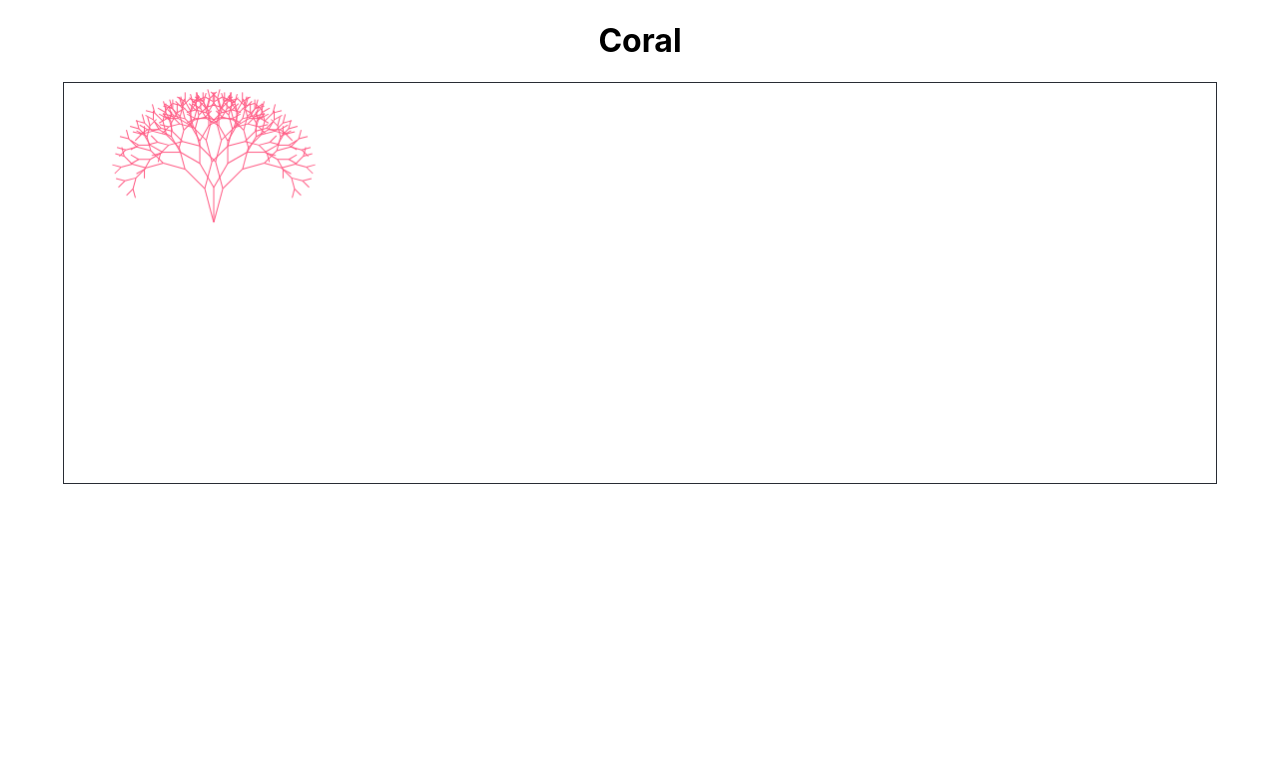
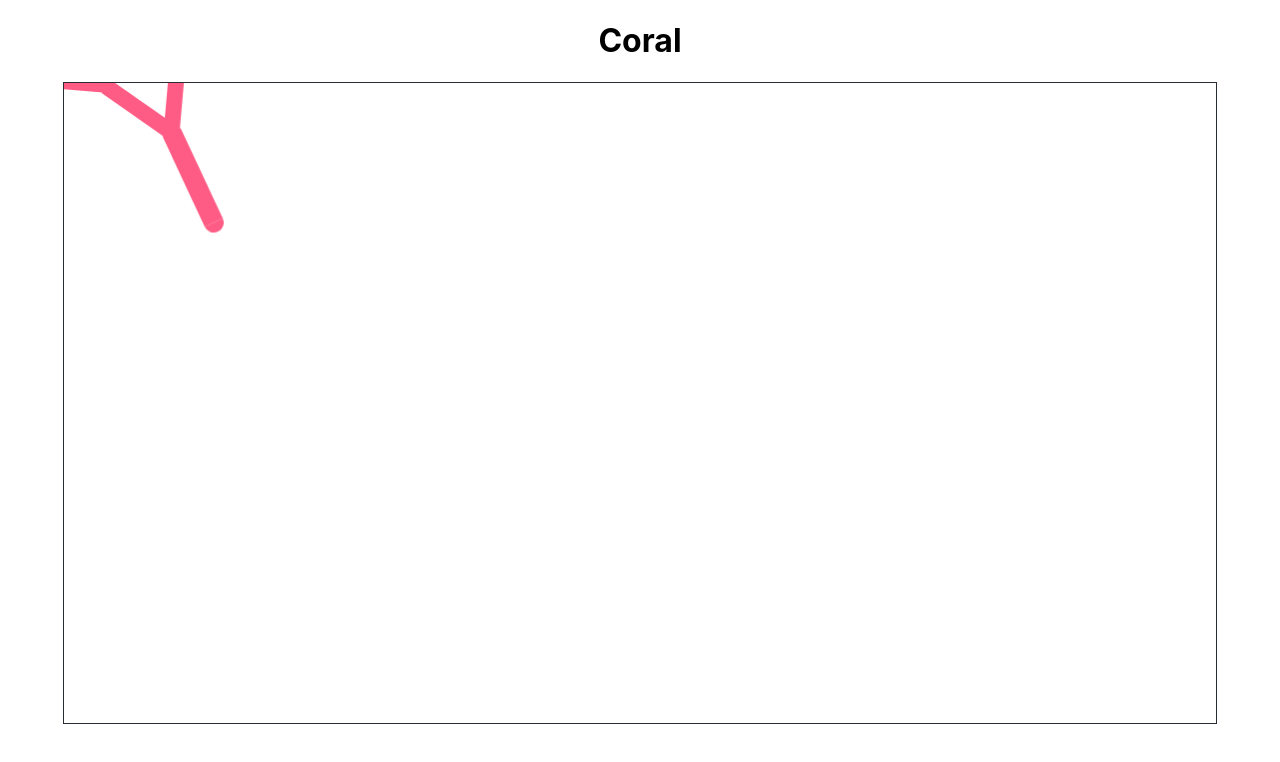
Before and after one commit to carolynwanf/coral, a React (Create React App) app: page / in a window 1280 px wide. Shown: the top 762 px of the page. Built offline with nearby package versions, Linux system fonts and the light colour scheme.

Commit message:
circles at wrong end

```diff
--- a/src/App.css
+++ b/src/App.css
@@ -43,5 +43,5 @@
 
 #responsive-canvas {
   width: 90%;
-  height: 50vmin
+  height: 80vmin
 }
--- a/src/canvas.js
+++ b/src/canvas.js
@@ -31,27 +31,57 @@ const Canvas = props => {
     //     ctx.fill()
     // }
 
-    const draw = (startX, startY, len, angle, ctx) => {
+    const draw = (startX, startY, len, angle, branchThickness, ctx) => {
 
         console.log('draw called')
         // console.log('inputs',startX, startY, len, angle, ctx, ctx.beginPath())
+
+        const radius = branchThickness/2
+
+        //draw circles at end
+        ctx.beginPath()
+        ctx.save();
+        ctx.fillStyle = '#ff5c85'
+
+        ctx.translate(startX, startY);
+        ctx.rotate(angle * Math.PI/180);
+        ctx.moveTo(0-radius,0)
+        ctx.arc(0,0,radius,0,Math.PI,false)
+        ctx.fill()
+
+        ctx.restore()
+
+        ctx.beginPath()
+
+
+
         ctx.beginPath()
         ctx.save();
 
         ctx.translate(startX, startY);
         ctx.rotate(angle * Math.PI/180);
+
         ctx.moveTo(0, 0);
+
+
         ctx.lineTo(0, -len);
         ctx.strokeStyle = "#ff5c85"
+        ctx.lineWidth = branchThickness
         ctx.stroke();
 
-        if(len < 10) {
+        if(branchThickness < 10) {
           ctx.restore();
           return;
         }
 
-        draw(0, -len, len*0.8, -30, ctx);
-        draw(0, -len, len*0.8, 30, ctx);
+        // if (branchThickness === 20) {
+        //     branchThickness = 15
+        // } else {
+        //     branchThickness = 0.8*branchThickness
+        // }
+
+        draw(0, -len, len*0.8, -30, branchThickness*0.8, ctx);
+        draw(0, -len, len*0.8, 30, branchThickness*0.8, ctx);
 
         ctx.restore();
     }
@@ -74,9 +104,9 @@ const Canvas = props => {
         }
 
 
-        draw(x,y, 35, 15, context)
-        draw(x,y, 35, 0, context)
-        draw(x,y, 35, -15, context)
+        // draw(x,y, 100, 25, 20, context)
+        // draw(x,y, 100, 0, 20, context)
+        draw(x,y, 100, -25, 20, context)
         // draw(context)
     },[draw])
 
```
